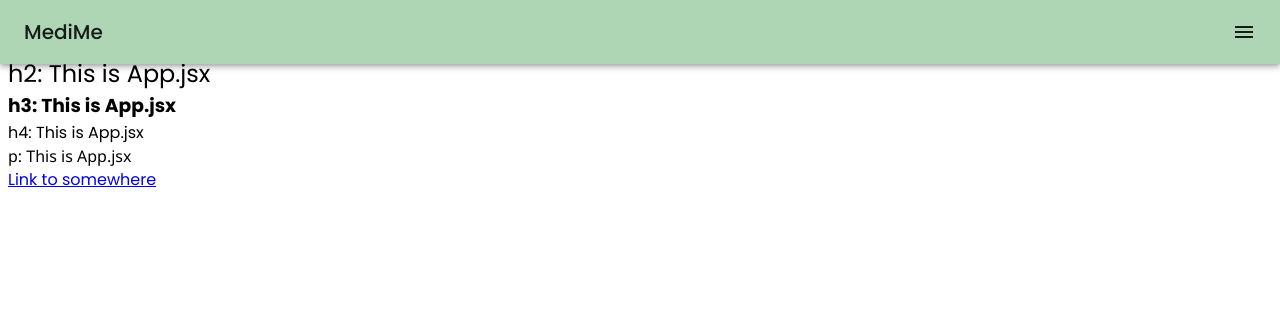
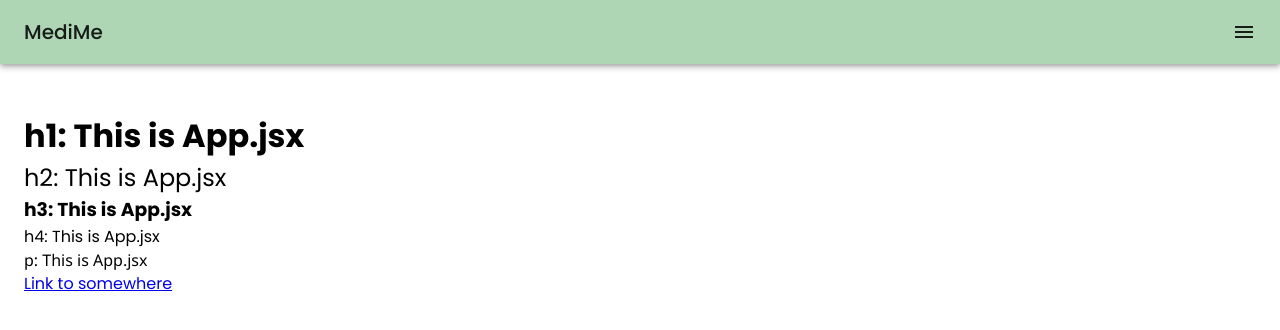
Before and after one commit to sandratoh/MediMe, a React (Create React App) app in the folder react-front-end/: page / in a window 1280 px wide. Shown: the top 330 px of the page. Built offline with nearby package versions, Linux system fonts and the light colour scheme.

Commit message:
Update app body margin

```diff
--- a/react-front-end/src/index.scss
+++ b/react-front-end/src/index.scss
@@ -4,3 +4,7 @@
 @import 'styles/typography.scss';
 
 @import url('https://fonts.googleapis.com/css2?family=Noto+Sans:wght@400;700&family=Poppins:wght@400;500;700&display=swap');
+
+body {
+  margin: 112px 24px;
+}
```
